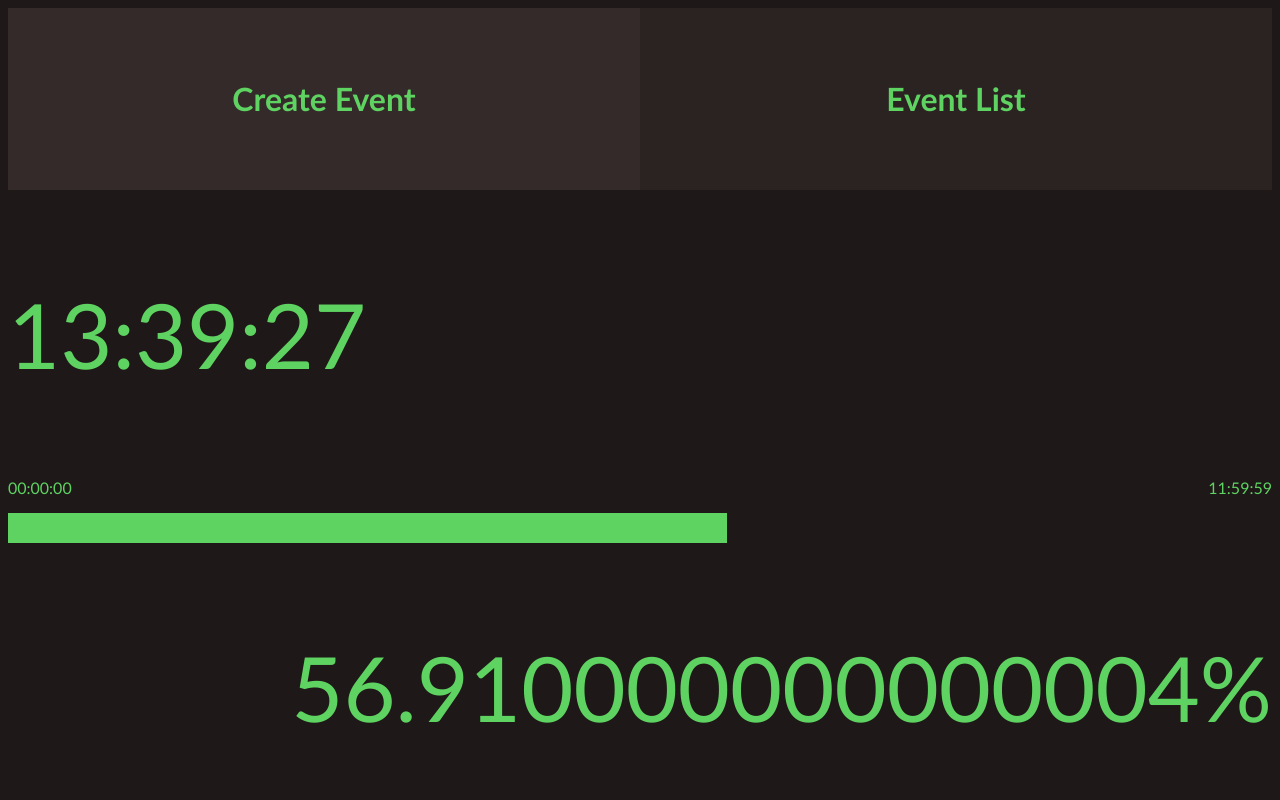
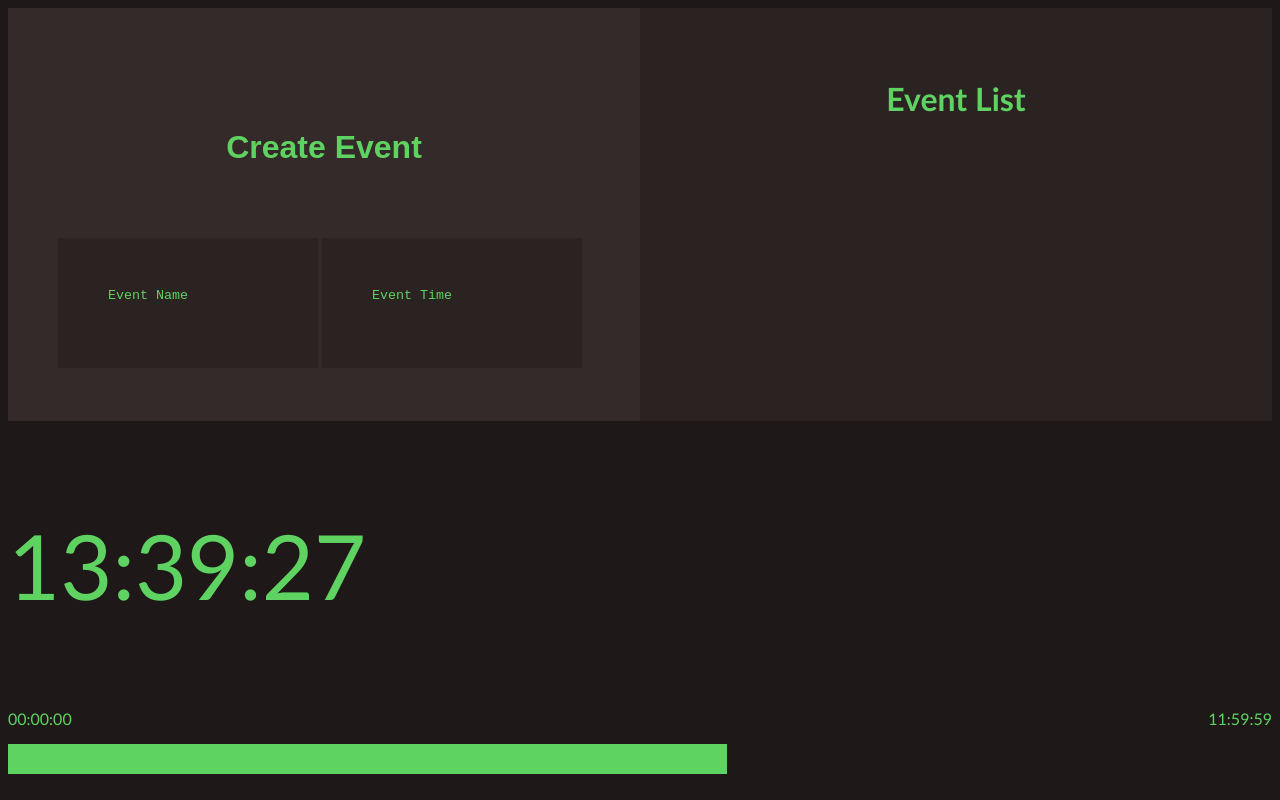
Before and after one commit to trolman23/Chronology, a website: page index.html in a window 1280 px wide. Shown: the top 800 px of the page. Drawn offline with Linux system fonts and the light colour scheme.

Commit message:
added button functionality

```diff
--- a/index.html
+++ b/index.html
@@ -11,10 +11,14 @@
     <body>
         <div class="foreground">
             <div class="form">
-                <h1 style="text-align: center;">Create Event</h1>
+                <button class="event-button">
+                    <h1 style="text-align: center;">Create Event</h1>
+                </button>
+                <textarea class="event-name">Event Name</textarea>
+                <textarea class="event-time">Event Time</textarea>
             </div>
             <div class="event-bar">
-                <h1 style="text-align: center;">Event List</h1>
+                <h1 class="event-title" style="text-align: center;">Event List</h1>
             </div>
         </div>
         <div class="timeline">
--- a/main.css
+++ b/main.css
@@ -82,6 +82,64 @@ body {
     padding: 50px;
     width: 100%;
     height: auto;
+    text-align: center;
+    display: inline-block;
     background-color: #2B2222;
     color: #5FD361;
 }
+
+.event-text {
+    padding: 50px;
+    width: 100%;
+    height: auto;
+    text-align: center;
+    display: inline-block;
+    color: #5FD361;
+    font-size: 16px;
+    text-decoration: none;
+}
+
+.event-button {
+  background-color: #352A2A;
+  border: none;
+  width: 100%;
+  height: auto;
+  color: #5FD361;
+  padding: 50px;
+  text-align: center;
+  text-decoration: none;
+  display: inline-block;
+  font-size: 16px;
+}
+
+.event-name {
+    flex: 1;
+    word-break: break-all;
+    padding: 50px;
+    border: none;
+    resize: none;
+    background-color: #2B2222;
+    color: #5FD361;
+    box-shadow: none;
+    border: none;
+    border-style: none;
+    border-color: Transparent;
+    overflow: hidden;
+    outline: none;
+}
+
+.event-time {
+    flex: 1;
+    word-break: break-all;
+    padding: 50px;
+    border: none;
+    resize: none;
+    background-color: #2B2222;
+    color: #5FD361;
+    box-shadow: none;
+    border: none;
+    border-style: none;
+    border-color: Transparent;
+    overflow: hidden;
+    outline: none;
+}
--- a/main.js
+++ b/main.js
@@ -2,6 +2,10 @@ const editor = document.querySelector(".editor");
 const preview = document.querySelector(".preview");
 const timeDisplay = document.querySelector(".td");
 const pbar = document.querySelector(".progress-bar");
+const button = document.querySelector(".event-button");
+const events = document.querySelector(".event-bar");
+const eventName = document.querySelector(".event-name");
+const eventTime = document.querySelector(".event-time");
 const converter = new showdown.Converter();
 
 const render = (value) => {
@@ -37,3 +41,11 @@ setInterval(() => {
     document.getElementById("pofd").innerHTML = percent.toPrecision(4)*100 + '%';
     pbar.style.width = percent.toPrecision(4)*100 + '%';
 }, 1000);
+
+button.addEventListener("click", evt => {
+    const tag = document.createElement("p");
+    const styling = document.createTextNode(eventName.value + " @ " + eventTime.value);
+    tag.appendChild(styling);
+    events.appendChild(tag);
+    console.log(evt.target);
+});
```
Also changed, not shown: public/main.css (line endings or trailing spaces).
